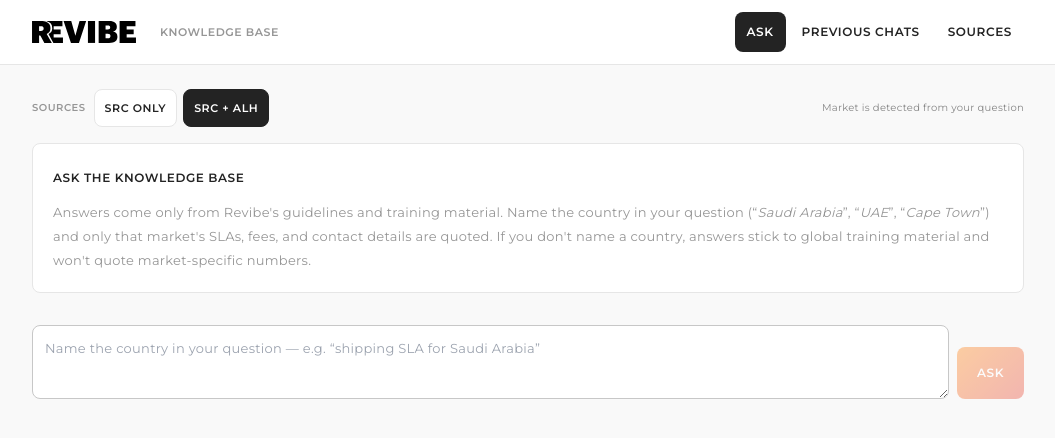
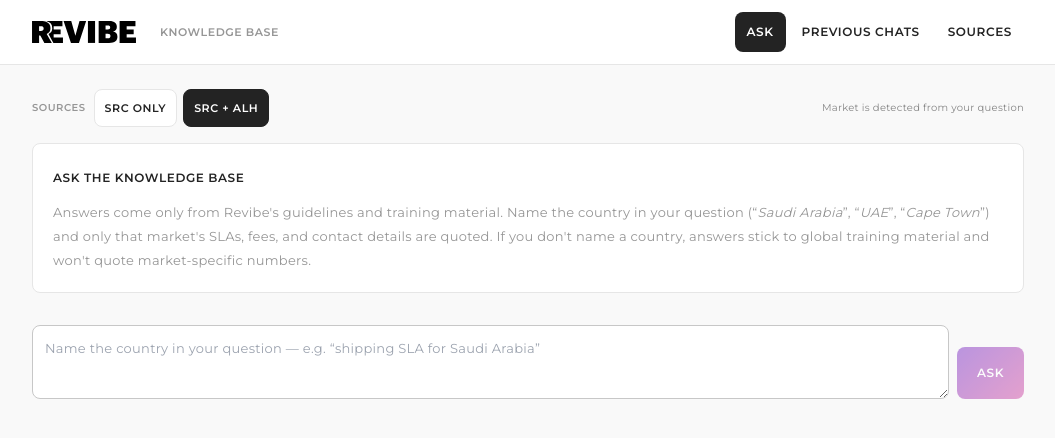
Before and after one commit to youssfrevibe/revibe-kb, a Next.js app: page /ask in a window 1280 px wide. Shown: the top 438 px of the page, without its empty margins (112-1167 px from the left). Built offline with nearby package versions, Linux system fonts and the light colour scheme.

Commit message:
Update revibe gradient to official purple-to-magenta brand gradient

```diff
--- a/app/globals.css
+++ b/app/globals.css
@@ -22,7 +22,7 @@
   --revibe-border-input: #c7c7c7; /* --form-input-border */
 
   --revibe-accent: #ff8b21;       /* warm brand accent */
-  --revibe-gradient: linear-gradient(135deg, #ff8b21 0%, #e95144 100%); /* revibe.me brand gradient */
+  --revibe-gradient: linear-gradient(135deg, #5d00b9 0%, #c61e8e 100%); /* revibe.me purple-to-magenta gradient */
   --revibe-alert: #e95144;        /* --sale-badge-bg */
   --revibe-error: #d93333;
   --revibe-error-bg: #fceeee;
```
